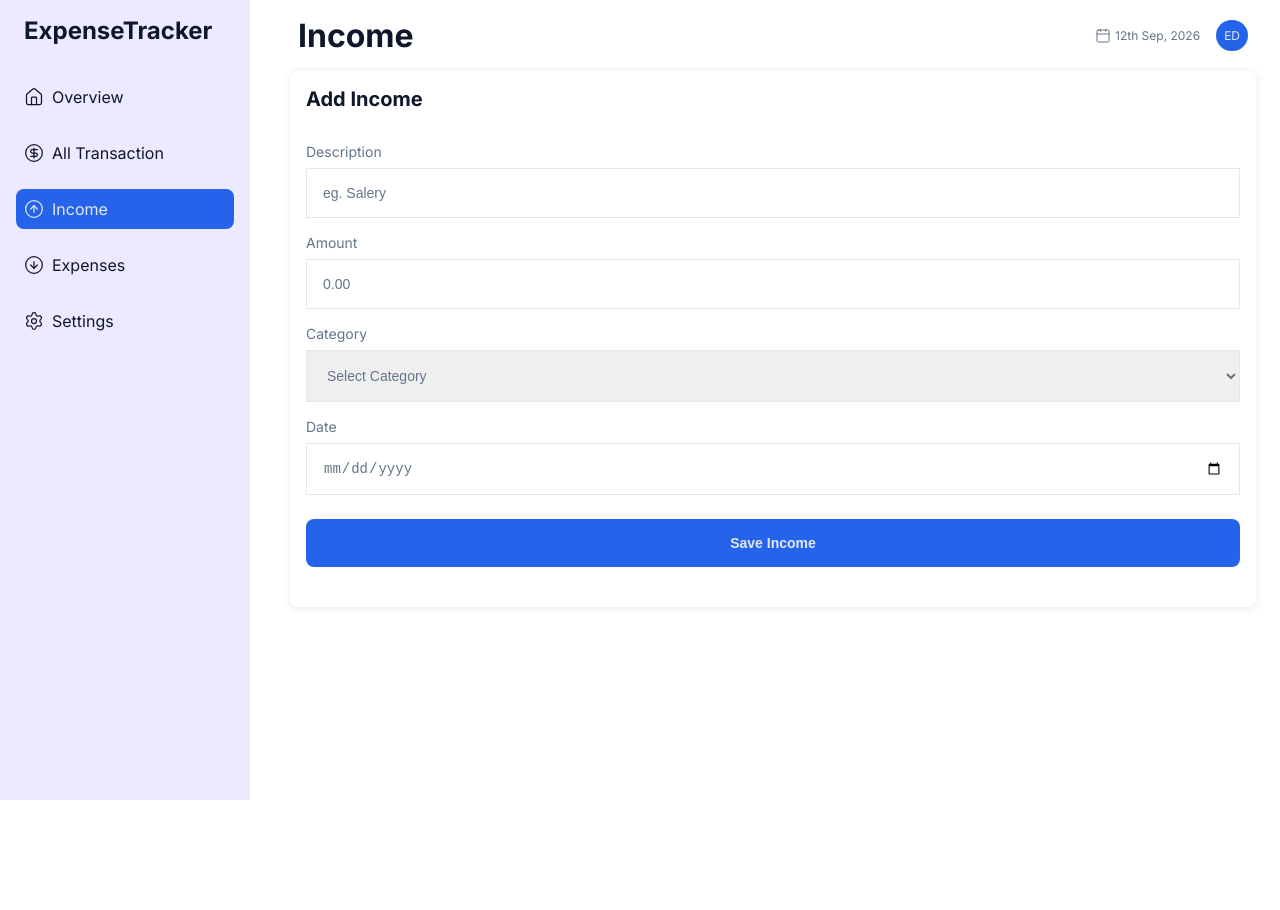
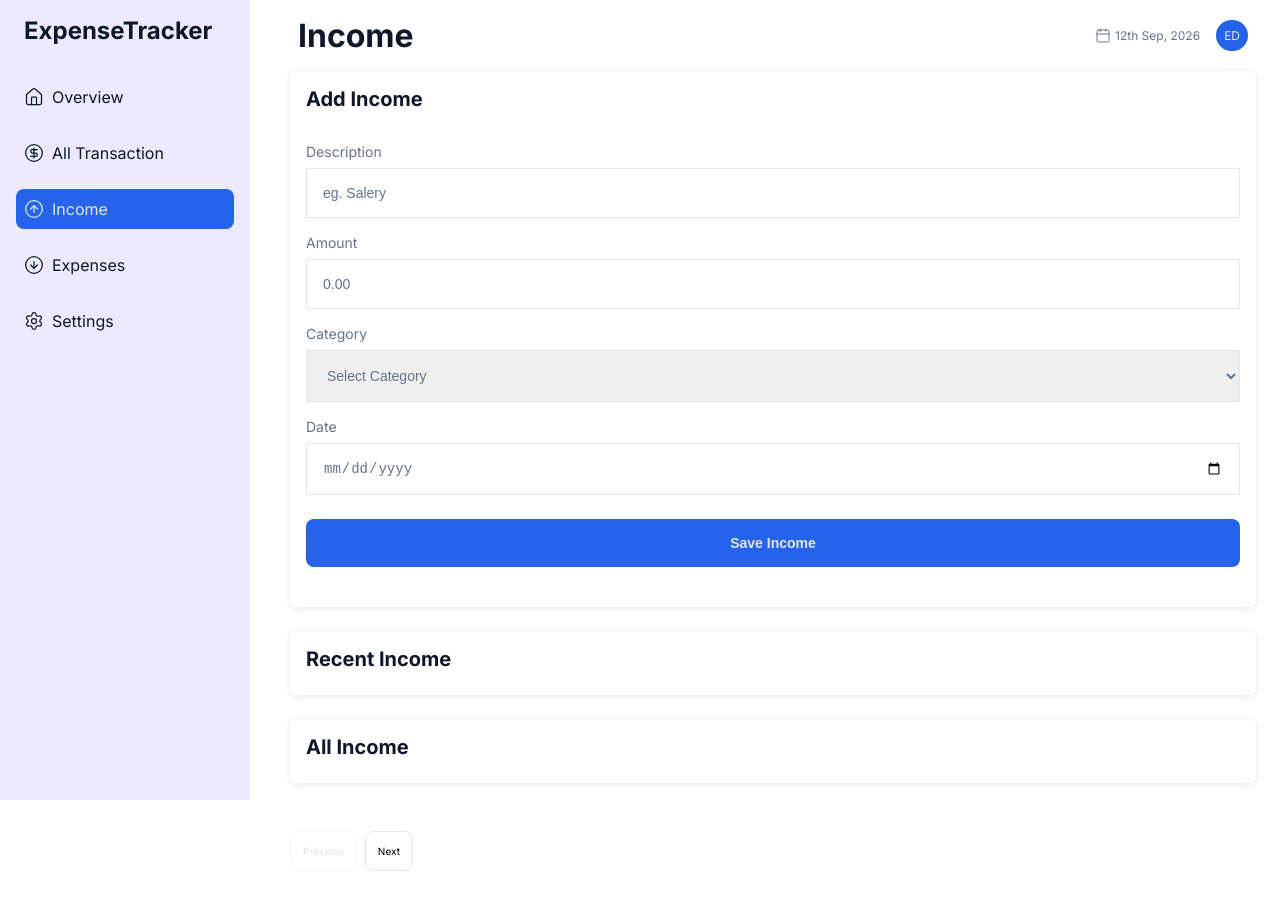
Before and after one commit to edwardshanahan97/expense-tracker, a React (Vite) app: page /income in a window 1280 px wide. Before the commit the page ends 800 px from the top, so only its background shows below. Built offline with nearby package versions, Linux system fonts and the light colour scheme.

Commit message:
feat: add pagination to income and expenses

```diff
--- a/src/pages/Expenses/Expenses.jsx
+++ b/src/pages/Expenses/Expenses.jsx
@@ -3,19 +3,39 @@ import { useEffect } from "react";
 import { usePage } from "../../context/PageContext";
 import Button from "../../components/Button/Button";
 import AddTransaction from "../../components/AddTransaction/AddTransaction";
+import Transactions from "../../components/Transactions/Transactions";
+import { useFinance } from "../../context/FinanceContext";
+import usePagination from "../../hooks/usePagination";
+import Pagination from "../../components/Pagination/Pagination";
 
 const Expenses = ({ isActive, setIsActive }) => {
   const { setCurrentPage } = usePage();
+  const { finance } = useFinance();
+  const expensesTransactions = finance.transactions.filter(
+    (transaction) => transaction.type === "expenses",
+  );
+  const { page, setPage, totalPages, currentItems } =
+    usePagination(expensesTransactions);
+
+  const recentTransaction = expensesTransactions
+    .slice(-5)
+    .sort((a, b) => b.date.localeCompare(a.date));
 
   useEffect(() => setCurrentPage("expenses"), []);
-
   return (
     <main>
       <AddTransaction isActive={isActive} setIsActive={setIsActive} />
+
+      <Transactions title="Recent Expenses" transactions={recentTransaction} />
+
+      <Transactions title="All Expenses" transactions={currentItems} />
+
+      <Pagination page={page} setPage={setPage} totalPages={totalPages} />
+
       <Button
         className="button--fixed"
         isMobile={true}
-        title="Add Expense"
+        title="Add Expenses"
         isActive={isActive}
         setIsActive={setIsActive}
       />
--- a/src/pages/Income/Income.jsx
+++ b/src/pages/Income/Income.jsx
@@ -3,14 +3,35 @@ import { useEffect } from "react";
 import { usePage } from "../../context/PageContext";
 import Button from "../../components/Button/Button";
 import AddTransaction from "../../components/AddTransaction/AddTransaction";
+import Transactions from "../../components/Transactions/Transactions";
+import { useFinance } from "../../context/FinanceContext";
+import usePagination from "../../hooks/usePagination";
+import Pagination from "../../components/Pagination/Pagination";
 
 const Income = ({ isActive, setIsActive }) => {
   const { setCurrentPage } = usePage();
+  const { finance } = useFinance();
+  const incomeTransactions = finance.transactions.filter(
+    (transaction) => transaction.type === "income",
+  );
+  const { page, setPage, totalPages, currentItems } =
+    usePagination(incomeTransactions);
+
+  const recentTransaction = incomeTransactions
+    .slice(-5)
+    .sort((a, b) => b.date.localeCompare(a.date));
 
   useEffect(() => setCurrentPage("income"), []);
   return (
     <main>
       <AddTransaction isActive={isActive} setIsActive={setIsActive} />
+
+      <Transactions title="Recent Income" transactions={recentTransaction} />
+
+      <Transactions title="All Income" transactions={currentItems} />
+
+      <Pagination page={page} setPage={setPage} totalPages={totalPages} />
+
       <Button
         className="button--fixed"
         isMobile={true}
```
